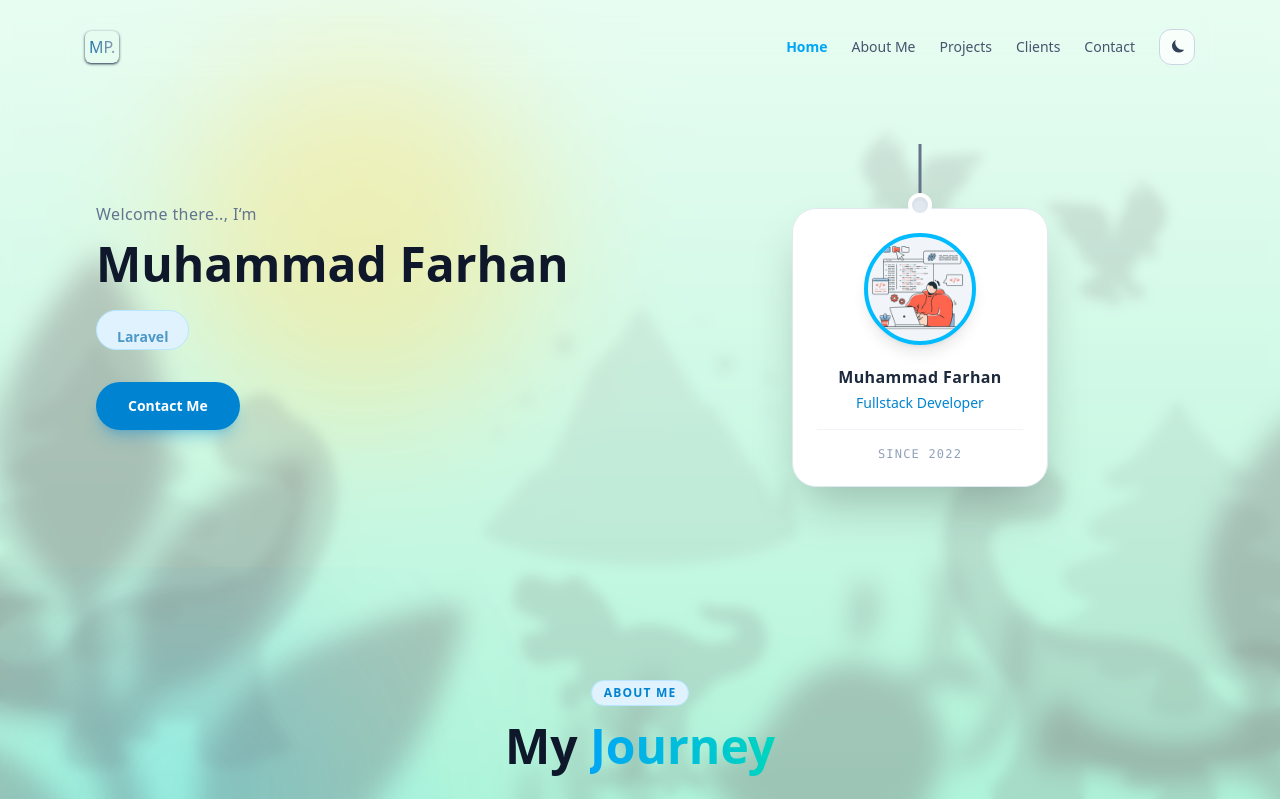
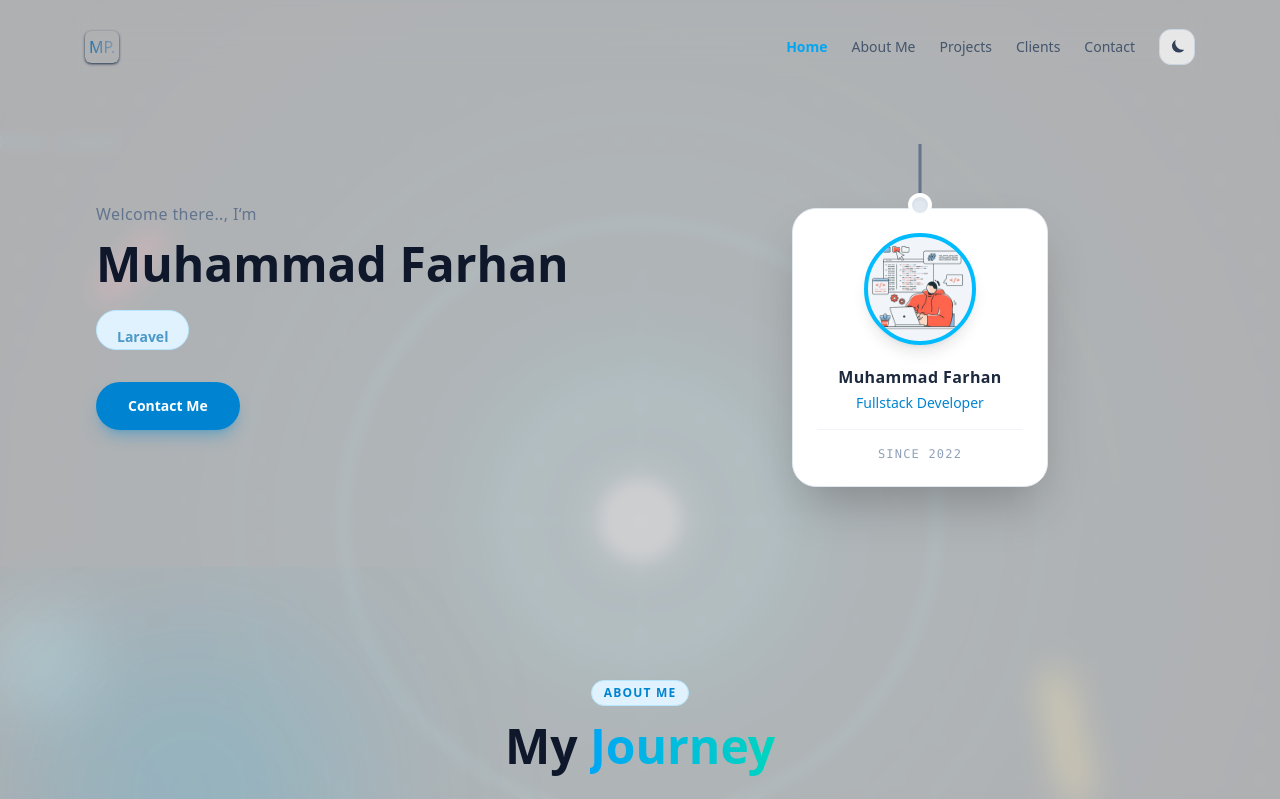
Before and after one commit to muhhfarhann/farhan-portfolio, a Next.js app in the folder farhan-frontend/: page / in a window 1280 px wide. Shown: the top 799 px of the page. Built offline with nearby package versions, Linux system fonts and the light colour scheme.

Commit message:
Modifikasi untuk motion v3

```diff
--- a/farhan-frontend/app/components/home/ParallaxBackground.tsx
+++ b/farhan-frontend/app/components/home/ParallaxBackground.tsx
@@ -4,32 +4,30 @@ import { useEffect } from 'react';
 import { motion, useScroll, useTransform, useMotionValue, useSpring } from 'framer-motion';
 
 export default function ParallaxBackground() {
-  // 1. SCROLL TRACKING (Kamera maju ke depan)
+  // 1. SCROLL TRACKING
   const { scrollYProgress } = useScroll();
-  const scale = useTransform(scrollYProgress, [0, 1], [1, 1.2]);
+  const scale = useTransform(scrollYProgress, [0, 1], [1, 1.4]);
   const scrollY = useTransform(scrollYProgress, [0, 1], ['0%', '15%']);
 
-  // 2. MOUSE TRACKING (Interaksi 4D Real-time)
+  // 2. MOUSE TRACKING (Fisika 4D J.A.R.V.I.S)
   const mouseX = useMotionValue(0);
   const mouseY = useMotionValue(0);
+  const springConfig = { damping: 30, stiffness: 100, mass: 1 };
+  const smoothX = useSpring(mouseX, springConfig);
+  const smoothY = useSpring(mouseY, springConfig);
 
-  // Fisika pergerakan (Makin tinggi mass, makin berat & mulus pergerakannya)
-  const springConfig = { damping: 25, stiffness: 100, mass: 0.5 };
-  const smoothMouseX = useSpring(mouseX, springConfig);
-  const smoothMouseY = useSpring(mouseY, springConfig);
+  // KALKULASI LAPISAN HUD (Heads Up Display)
+  // Layer belakang (Data dan teks) - Gerakan lambat
+  const hudBackX = useTransform(smoothX, [-1, 1], ['-2%', '2%']);
+  const hudBackY = useTransform(smoothY, [-1, 1], ['-2%', '2%']);
 
-  // KALKULASI LAPISAN (Semakin dekat dengan layar, semakin cepat bergeser)
-  const skyX = useTransform(smoothMouseX, [-1, 1], ['-1%', '1%']);
-  const skyY = useTransform(smoothMouseY, [-1, 1], ['-1%', '1%']);
+  // Layer Tengah (Arc Reactor Raksasa) - Gerakan menengah
+  const reactorX = useTransform(smoothX, [-1, 1], ['-5%', '5%']);
+  const reactorY = useTransform(smoothY, [-1, 1], ['-5%', '5%']);
 
-  const backX = useTransform(smoothMouseX, [-1, 1], ['-3%', '3%']);
-  const backY = useTransform(smoothMouseY, [-1, 1], ['-3%', '3%']);
-
-  const midX = useTransform(smoothMouseX, [-1, 1], ['-7%', '7%']);
-  const midY = useTransform(smoothMouseY, [-1, 1], ['-7%', '7%']);
-
-  const frontX = useTransform(smoothMouseX, [-1, 1], ['15%', '-15%']);
-  const frontY = useTransform(smoothMouseY, [-1, 1], ['15%', '-15%']);
+  // Layer Depan (Percikan Api Thruster) - Gerakan sangat cepat berlawanan arah
+  const sparksX = useTransform(smoothX, [-1, 1], ['15%', '-15%']);
+  const sparksY = useTransform(smoothY, [-1, 1], ['15%', '-15%']);
 
   useEffect(() => {
     const handleMouseMove = (e: MouseEvent) => {
@@ -43,45 +41,68 @@ export default function ParallaxBackground() {
   }, [mouseX, mouseY]);
 
   return (
-    <div className="fixed inset-0 w-screen h-screen -z-50 overflow-hidden pointer-events-none bg-gradient-to-b from-emerald-100 to-emerald-300 dark:from-slate-900 dark:to-emerald-950">
+    <div className="fixed inset-0 w-screen h-screen -z-50 overflow-hidden pointer-events-none bg-[#050505]">
 
-      <motion.div style={{ scale, y: scrollY }} className="absolute inset-0 w-full h-full origin-bottom select-none">
+      {/* Grid Pattern Khas Iron Man UI */}
+      <div className="absolute inset-0 opacity-20 dark:opacity-10"
+           style={{ backgroundImage: 'radial-gradient(#00f0ff 1px, transparent 1px)', backgroundSize: '40px 40px' }} />
 
-        {/* LAYER 0: MATAHARI / CAHAYA ATMOSFER */}
-        <motion.div style={{ x: skyX, y: skyY }} className="absolute top-[10%] left-[20%] w-[300px] h-[300px] bg-yellow-400/50 dark:bg-emerald-500/20 rounded-full blur-[60px]" />
+      <motion.div style={{ scale, y: scrollY }} className="absolute inset-0 w-full h-full flex items-center justify-center">
 
-        {/* LAYER 1: GUNUNG & POHON JAUH (Tipis & Transparan) */}
-        <motion.div style={{ x: backX, y: backY }} className="absolute top-[30%] w-full flex justify-between px-10 grayscale brightness-0 opacity-10 dark:opacity-20 text-[10rem] sm:text-[15rem] leading-none">
-          <span className="mt-20">🌲</span>
-          <span>⛰️</span>
-          <span className="mt-32">🌲</span>
+        {/* LAYER 1: TEKS DATA J.A.R.V.I.S & TARGETING SYSTEM */}
+        <motion.div style={{ x: hudBackX, y: hudBackY }} className="absolute inset-0 w-full h-full font-mono text-cyan-500/30 text-xs sm:text-sm overflow-hidden">
+          <div className="absolute top-[15%] left-[5%] animate-pulse">
+            SYS.ONLINE // MARK.LXXXV <br/>
+            POWER: <span className="text-red-500/50">STABLE</span>
+          </div>
+          <div className="absolute top-[75%] right-[5%] text-right tracking-widest">
+            ARC REACTOR CORE<br/>
+            CAPACITY: 400%
+          </div>
+          {/* Garis Crosshair HUD */}
+          <div className="absolute top-1/2 left-1/2 -translate-x-1/2 -translate-y-1/2 w-[80vw] h-[80vw] sm:w-[40vw] sm:h-[40vw] border border-cyan-500/10 rounded-full flex items-center justify-center">
+            <div className="w-full h-[1px] bg-cyan-500/10 absolute"></div>
+            <div className="h-full w-[1px] bg-cyan-500/10 absolute"></div>
+          </div>
         </motion.div>
 
-        {/* LAYER 2: SILUET DINOSAURUS DI TENGAH HUTAN */}
-        <motion.div style={{ x: midX, y: midY }} className="absolute top-[45%] w-full flex justify-around grayscale brightness-0 opacity-20 dark:opacity-40 text-[12rem] sm:text-[18rem] leading-none">
-          <span className="-scale-x-100 drop-shadow-2xl">🦕</span>
-          <span className="mt-32 text-[8rem] sm:text-[12rem] drop-shadow-2xl">🦖</span>
-          <span className="mt-10 drop-shadow-2xl">🦕</span>
+        {/* LAYER 2: GIANT ARC REACTOR (Animasi Berputar Otomatis) */}
+        <motion.div style={{ x: reactorX, y: reactorY }} className="relative flex items-center justify-center w-[30rem] h-[30rem] sm:w-[45rem] sm:h-[45rem] opacity-40 dark:opacity-50">
+
+          {/* Cahaya Pendar Arc Reactor */}
+          <div className="absolute inset-0 bg-cyan-400/20 rounded-full blur-[100px]"></div>
+
+          {/* Cincin Luar (Berputar searah jarum jam) */}
+          <motion.div animate={{ rotate: 360 }} transition={{ duration: 40, repeat: Infinity, ease: "linear" }}
+                      className="absolute w-[80%] h-[80%] rounded-full border-[2px] border-dashed border-cyan-400/40" />
+
+          {/* Cincin Tengah (Berputar berlawanan arah) */}
+          <motion.div animate={{ rotate: -360 }} transition={{ duration: 25, repeat: Infinity, ease: "linear" }}
+                      className="absolute w-[60%] h-[60%] rounded-full border-[8px] border-double border-cyan-300/30" />
+
+          {/* Inti Reaktor (Glow Effect) */}
+          <div className="absolute w-[25%] h-[25%] bg-cyan-300/30 rounded-full blur-[15px] border-[4px] border-cyan-100/70 shadow-[0_0_80px_#00f0ff]" />
+          <div className="absolute w-[8%] h-[8%] bg-white rounded-full blur-[4px] shadow-[0_0_30px_#fff]" />
+
+          {/* Aksentuasi Merah/Emas Iron Man yang berputar pelan */}
+          <motion.div animate={{ rotate: 360 }} transition={{ duration: 60, repeat: Infinity, ease: "linear" }}
+                      className="absolute w-[95%] h-[95%] rounded-full border border-red-500/20 border-t-amber-500/40" />
         </motion.div>
 
-        {/* LAYER 2.5: PTERODACTYL TERBANG DI LANGIT */}
-        <motion.div style={{ x: midX, y: midY }} className="absolute top-[15%] right-[15%] flex gap-8 grayscale brightness-0 opacity-20 dark:opacity-40 text-[4rem] sm:text-[6rem]">
-          <span>🦅</span>
-          <span className="mt-10 -scale-x-100">🦅</span>
-        </motion.div>
-
-        {/* LAYER 3: DAUN FOREGROUND BLUR (Efek Kedalaman Lensa Kamera) */}
-        {/* Elemen ini bergerak paling cepat berlawanan arah mouse */}
-        <motion.div style={{ x: frontX, y: frontY }} className="absolute -bottom-[10%] -left-[5%] w-[110%] flex justify-between grayscale brightness-0 opacity-40 dark:opacity-60 blur-[10px] text-[20rem] sm:text-[30rem] leading-none">
-          <span className="-rotate-45 -ml-10">🌿</span>
-          <span className="rotate-12 mt-32 text-[15rem] sm:text-[25rem]">🍃</span>
-          <span className="rotate-45 -mr-10">🌿</span>
+        {/* LAYER 3: FOREGROUND SPARKS (Percikan Api Thruster yang nge-blur) */}
+        <motion.div style={{ x: sparksX, y: sparksY }} className="absolute inset-0 w-full h-full">
+          <motion.div animate={{ y: [0, -30, 0], opacity: [0.2, 0.8, 0.2] }} transition={{ duration: 3, repeat: Infinity }}
+                      className="absolute top-[25%] left-[20%] w-3 h-16 bg-red-500 rounded-full blur-[10px] rotate-45" />
+          <motion.div animate={{ y: [0, -40, 0], opacity: [0.1, 0.6, 0.1] }} transition={{ duration: 4, repeat: Infinity, delay: 1 }}
+                      className="absolute bottom-[20%] right-[25%] w-4 h-24 bg-amber-400 rounded-full blur-[12px] -rotate-12" />
+          <motion.div animate={{ scale: [1, 1.5, 1], opacity: [0.3, 0.6, 0.3] }} transition={{ duration: 2, repeat: Infinity }}
+                      className="absolute top-[60%] left-[15%] w-10 h-10 bg-cyan-300 rounded-full blur-[20px]" />
         </motion.div>
 
       </motion.div>
 
-      {/* LAPISAN KACA GLOBAL: Meredam kontras agar teks UI portofoliomu tetap sangat jelas dibaca */}
-      <div className="absolute inset-0 bg-white/50 dark:bg-slate-950/70 backdrop-blur-[6px] transition-colors duration-700" />
+      {/* LAPISAN KACA GLOBAL: Menjaga kontras teks agar tetap elegan dan terbaca */}
+      <div className="absolute inset-0 bg-slate-50/70 dark:bg-slate-950/70 backdrop-blur-[5px] transition-colors duration-700" />
     </div>
   );
 }
```
